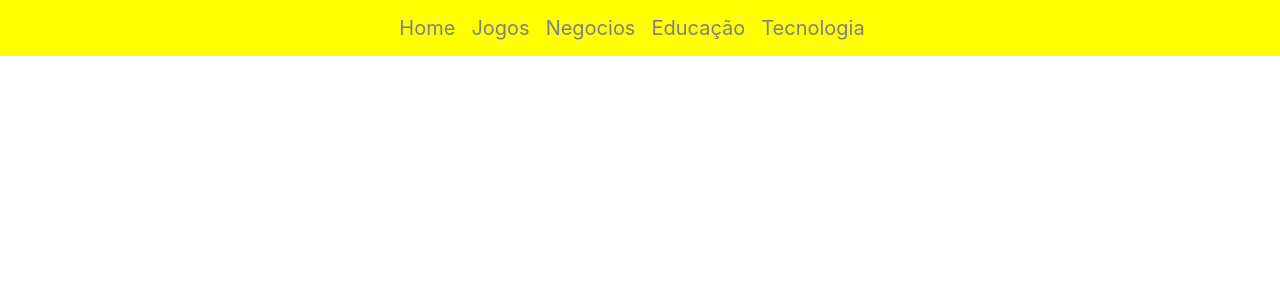
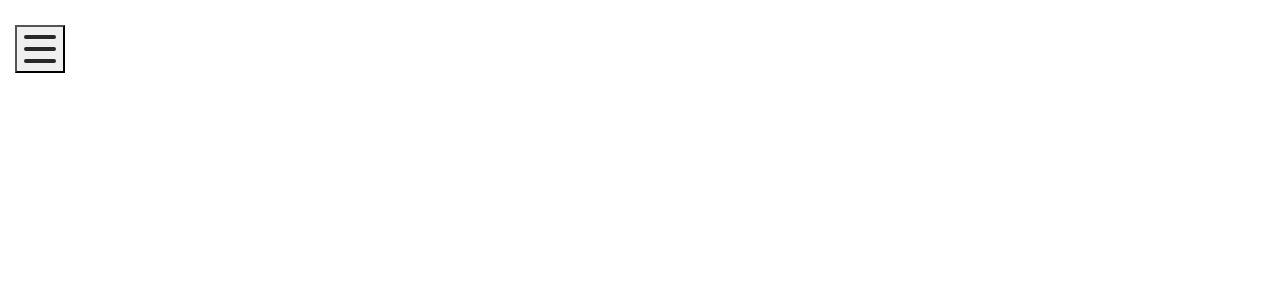
Before and after one commit to querenhgomes/Projeto-G3, a React (Create React App) app in the folder forum/: page / in a window 1280 px wide. Shown: the top 300 px of the page. Built offline with nearby package versions, Linux system fonts and the light colour scheme; the HTML template or start-up script is replaced by a standard one.

Commit message:
Create Aside for categories

```diff
--- /dev/null
+++ b/forum/src/component/Aside/index.js
@@ -0,0 +1,100 @@
+import React, {useState} from "react";
+import "./style.css"
+const items = [
+    {
+        name: "Home",
+        path: "/home",
+    },
+    {
+        name: "Jogos",
+        path: "/jogos",
+    },
+    {
+        name: "Negocios",
+        path: "/negocios",
+    },
+    {
+        name: "educação",
+        path: "/educacao",
+    },
+];
+
+function Aside() {
+    const [isOpen, setIsOpen] = useState(false)
+    const hidden = {
+        visibility: "hidden"
+    }
+    const show = {
+        visibility: "visible"
+    }
+
+    const open = {
+        width: "220px",
+        marginLeft: "0px"
+    }
+    const closed = {
+        width: "0px",
+        marginLeft: "0px"
+    }
+    function openNav() {
+        console.log(isOpen);
+        setIsOpen(!isOpen);
+        // $("#nav-toggle").css("visibility","hidden");
+        // $("#mySidenav").stop().animate({width: "220px"},{duration: 400, queue: false});
+        // $("#mainDiv").stop().animate({marginLeft: "220px"},{duration: 400, queue: false});
+    }
+
+    // function closeNav() {
+    //     // $("#mySidenav").animate({width: "0"},{duration: 400, queue: false});
+    //     // $("#mainDiv").animate({marginLeft: "0"},{duration: 400, queue: false});
+    //     $("#nav-toggle").css("visibility","visible");
+    // }
+
+    // $(".closebtn").click(function(){closeNav();});
+        // $("#nav-toggle").click(function(){openNav();});
+
+
+    return (
+        <>
+            <button id="nav-toggle" className="navbar-toggle" onClick={openNav} style={show}>
+                <span className="bar"></span>
+                <span className="bar"></span>
+                <span className="bar"></span>
+            </button>
+
+            <div id="mySidenav" className="sidenav" style={isOpen ? open : closed}>
+                <span className="closebtn" onClick={openNav}>&times;</span>
+                <div className="text-effect">
+                    <a href="/#" className="active">
+                        <span className="glyphicon glyphicon-home"></span>&nbsp;Home
+                    </a>
+                    <a href="/#">
+                        <span className="glyphicon glyphicon-user"></span>
+                        &nbsp;Portfolio
+                    </a>
+                    <a href="/#">
+                        <span className="glyphicon glyphicon-tasks"></span>
+                        &nbsp;Projects
+                    </a>
+                    <a href="/#">
+                        <span className="glyphicon glyphicon-phone-alt"></span>
+                        &nbsp;Contact
+                    </a>
+                </div>
+            </div>
+
+
+            {/* <ul>
+                {items.map((item, idx) => {
+                    return (
+                        <li key={idx} onClick={() => console.log(item.path)}>
+                            {item.name}
+                        </li>
+                    );
+                })}
+            </ul> */}
+        </>
+    );
+}
+
+export default Aside;
--- /dev/null
+++ b/forum/src/component/Aside/style.css
@@ -0,0 +1,137 @@
+/* Also import bootstrap css*/
+
+.sidenav{
+    width: 0;
+    position: fixed !important;
+    z-index: 1;
+    top: 0;
+    left: 0;
+    bottom: 0;
+    overflow-x: hidden;
+    padding-top: 60px;
+    background-color: rgb(33,33,33);
+    min-height: 100vh;
+    height: 100vh;
+}
+
+.sidenav span{
+    height: 60px;
+    line-height: 50px;
+    padding: 8px 8px 10px 35px;
+    text-decoration: none;
+    font-size: 25px;
+    word-break: keep-all;
+    word-wrap: normal;
+    color: #818181;
+    display: block;
+}
+
+.sidenav a{
+    height: 60px;
+    line-height: 50px;
+    padding: 8px 8px 10px 35px;
+    text-decoration: none;
+    font-size: 25px;
+    word-break: keep-all;
+    word-wrap: normal;
+    color: #818181;
+    display: block;
+}
+
+.sidenav a:hover, .offcanvas a:focus{
+    color: #f1f1f1;
+}
+
+.sidenav div a{
+    width: 200px;
+    transition: margin 0.8s;
+    -webkit-transition: margin 0.8s;
+    -moz-transition: margin 0.8s;
+    -o-transition: margin 0.8s;
+}
+
+.sidenav div a:hover{
+    border-bottom: 2px solid white;
+    border-radius: 10px;
+    margin-left: 12px;
+}
+
+.sidenav .closebtn {
+    position: absolute;
+    top: 0;
+    right: 25px;
+    font-size: 36px;
+    margin-left: 50px;
+    cursor: pointer;
+}
+
+.bar{
+    display: block;
+    width: 70%;
+    height: 4px;
+    background-color: rgb(40,40,40);
+    margin: 8px auto;
+    transition: 0.3s;
+    border-radius: 50px;
+}
+
+#nav-toggle{
+    width: 50px;
+    position: absolute;
+    left: 15px;
+    margin-top: 25px;
+    padding: 0;
+    display: block;
+}
+
+#nav-toggle:hover .bar:nth-child(1){
+    transform: translate(70%,160%) rotate(45deg);
+    width: 30%;
+}
+#nav-toggle:hover .bar:nth-child(3){
+    transform: translate(70%,-160%) rotate(-45deg);
+    width: 30%;
+}
+
+.nav-profile{
+    background: url(https://i.lensdump.com/i/jnARH.jpg) center center no-repeat;
+    background-size: cover;
+    width: 120px;
+    height: 110px;
+    transform:  translate(-2%);
+}
+
+.nav-profile-circle{
+    overflow: hidden;
+    border: 5px solid white;
+    width: 120px;
+    margin-left: 40px;
+    border-radius: 100%;
+    margin-bottom: 50px;
+}
+
+.active{
+    color: white !important;
+    text-shadow: 0px 0px 40px;
+}
+
+@media screen and (max-width:450px){
+    #nav-toggle{
+        -webkit-transform: scale(0.95);
+        -moz-transform: scale(0.95);
+        -ms-transform: scale(0.95);
+        -o-transform: scale(0.95);
+        transform: scale(0.95);
+    }
+}
+
+.heading{
+  color: rgb(60,60,60);
+  margin-left:28vw;
+  padding-top:15vh;
+}
+
+.heading h1{
+  font-size:3em;
+  font-weight: bold;
+}
--- a/forum/src/component/ViewMaster.js
+++ b/forum/src/component/ViewMaster.js
@@ -1,22 +1,22 @@
-import Sidebar from './sidebar';
-import Sidenav from './SideNav';
-import Post from './post';
-import Moodal from './modal';
-import axios from 'axios';
-import React, { useState, useEffect } from 'react';
-import { render } from '@testing-library/react';
+import Sidebar from "./sidebar";
+import Sidenav from "./SideNav";
+import Post from "./post";
+import Moodal from "./modal";
+import axios from "axios";
+import React, { useState, useEffect } from "react";
+import { render } from "@testing-library/react";
 
 import { BrowserRouter as Router, Route, Switch } from "react-router-dom";
 
+import Aside from "./Aside";
 
 function Master() {
-    return(
+    return (
         <>
-        <Sidebar></Sidebar>
-        <Sidenav></Sidenav>
-
-            </>
-
+            <Aside />
+            <Sidebar></Sidebar>
+        {/* <Sidenav></Sidenav> */}
+        </>
     );
-    }
+}
 export default Master;
--- a/forum/src/component/sidebar.js
+++ b/forum/src/component/sidebar.js
@@ -28,7 +28,7 @@ const style={
             {console.log(Color)}
             <Router>
 
-            <Navbar fixed="top"  className="text-primary" style={style}  expand="lg">
+            {/* <Navbar fixed="top"  className="text-primary" style={style}  expand="lg">
 
                     <Navbar.Toggle  className="nav ml-auto text-primary" aria-controls="basic-navbar-nav" />
                     <Navbar.Collapse className="nav mx-auto text-primary" id="basic-navbar-nav">
@@ -42,7 +42,7 @@ const style={
 
                     </Navbar.Collapse>
 
-                </Navbar>
+                </Navbar> */}
 
                <Switch>
                     <Route path="/home" exact={true}  component={Home}/>
```
Also changed, not shown: 1 other file (tests, documents, lock files or other folders).
